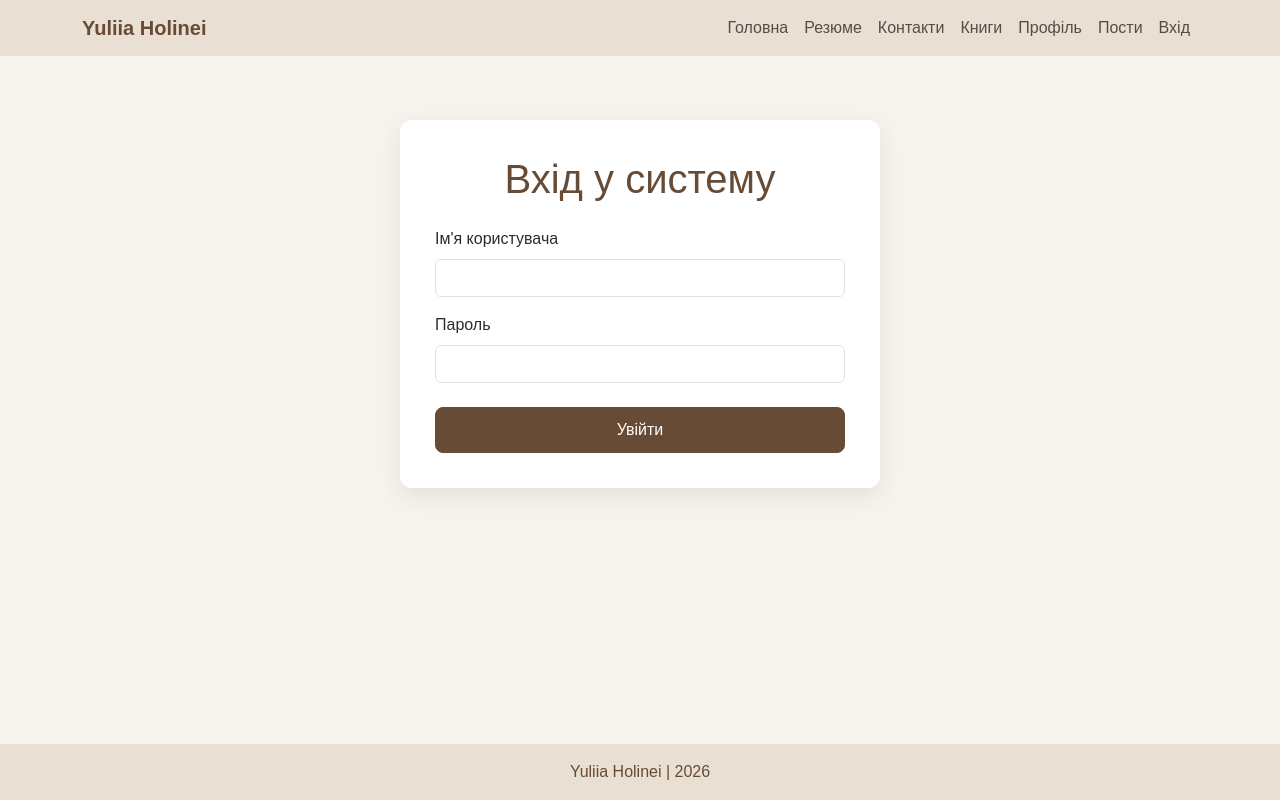
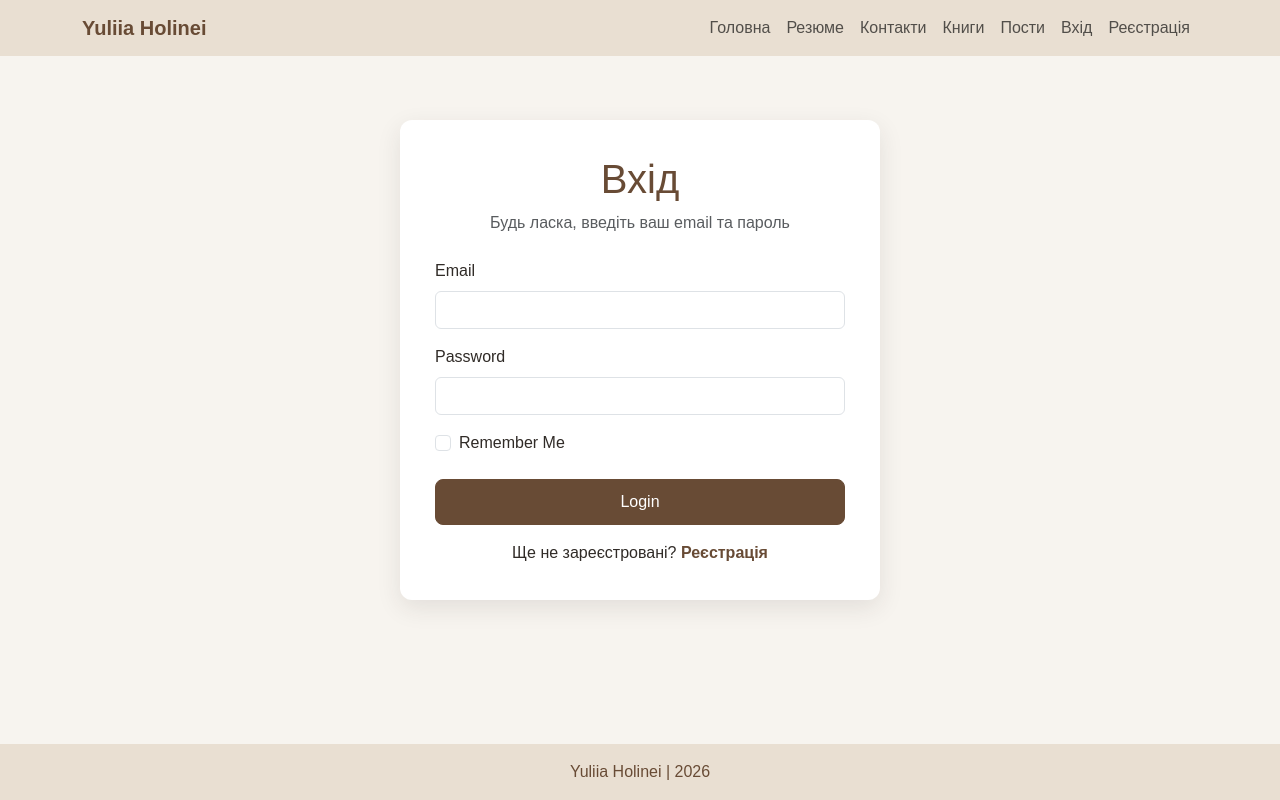
Before and after one commit to yuliiaholinei24a-sudo/flask-app-lab, a Flask app: page /users/login in a window 1280 px wide. Run offline with Flask 3, Linux system fonts and the light colour scheme; some libraries are stand-ins or nearby versions.

Commit message:
Complete lab 9: user registration, Flask-Login authentication and tests

```diff
--- a/app/static/css/styles.css
+++ b/app/static/css/styles.css
@@ -305,6 +305,45 @@ body.dark-theme .user-profile {
     color: #f5f5f5;
 }
 
+.auth-link {
+    color: #684b35;
+    font-weight: 600;
+    text-decoration: none;
+}
+
+.auth-link:hover {
+    color: #a45c25;
+    text-decoration: underline;
+}
+
+.users-table {
+    background-color: white;
+    border-radius: 12px;
+    overflow: hidden;
+    box-shadow: 0 8px 25px rgba(48, 43, 39, 0.08);
+}
+
+.users-table thead {
+    background-color: #684b35;
+    color: white;
+}
+
+.users-table thead th {
+    border: none;
+    padding: 14px 18px;
+    font-weight: 600;
+}
+
+.users-table tbody td {
+    padding: 13px 18px;
+    border-color: #eee8df;
+    color: #302b27;
+}
+
+.users-table tbody tr:hover {
+    background-color: #f7f4ef;
+}
+
 @media (max-width: 767px) {
     .contact-page {
         padding: 0 5px;
--- a/app/templates/_navbar.html
+++ b/app/templates/_navbar.html
@@ -43,21 +43,39 @@
                 </li>
 
                 <li class="nav-item">
-                    <a class="nav-link" href="{{ url_for('users.profile') }}">
-                        Профіль
-                    </a>
-                </li>
-
-                <li class="nav-item">
                     <a class="nav-link" href="{{ url_for('posts.all_posts') }}">
                         Пости
                     </a>
                 </li>
 
-                {% if 'username' not in session %}
+                {% if current_user.is_authenticated %}
+                    <li class="nav-item">
+                        <a class="nav-link" href="{{ url_for('users.users_list') }}">
+                            Користувачі
+                        </a>
+                    </li>
+
+                    <li class="nav-item">
+                        <a class="nav-link" href="{{ url_for('users.account') }}">
+                            Профіль
+                        </a>
+                    </li>
+
+                    <li class="nav-item">
+                        <a class="nav-link" href="{{ url_for('users.logout') }}">
+                            Вихід
+                        </a>
+                    </li>
+                {% else %}
                     <li class="nav-item">
                         <a class="nav-link" href="{{ url_for('users.login') }}">
                             Вхід
+                        </a>
+                    </li>
+
+                    <li class="nav-item">
+                        <a class="nav-link" href="{{ url_for('users.register') }}">
+                            Реєстрація
                         </a>
                     </li>
                 {% endif %}
--- /dev/null
+++ b/app/users/forms.py
@@ -0,0 +1,84 @@
+from flask_wtf import FlaskForm
+from wtforms import BooleanField, PasswordField, StringField, SubmitField
+from wtforms.validators import DataRequired, Email, EqualTo, Length, Regexp, ValidationError
+
+from app import db
+from app.posts.models import User
+
+
+class RegistrationForm(FlaskForm):
+    username = StringField(
+        "Username",
+        validators=[
+            DataRequired(message="Введіть ім'я користувача."),
+            Length(min=4, max=16, message="Довжина має бути від 4 до 16 символів."),
+            Regexp(
+                r"^[A-Za-z][A-Za-z0-9_.]*$",
+                message="Username must start with a letter and contain only letters, numbers, dots or underscores.",
+            ),
+        ],
+    )
+
+    email = StringField(
+        "Email",
+        validators=[
+            DataRequired(message="Введіть електронну пошту."),
+            Email(message="Некоректна адреса електронної пошти."),
+        ],
+    )
+
+    password = PasswordField(
+        "Password",
+        validators=[
+            DataRequired(message="Введіть пароль."),
+            Length(min=6, message="Пароль має містити щонайменше 6 символів."),
+        ],
+    )
+
+    confirm_password = PasswordField(
+        "Confirm Password",
+        validators=[
+            DataRequired(message="Підтвердіть пароль."),
+            EqualTo("password", message="Паролі не збігаються."),
+        ],
+    )
+
+    submit = SubmitField("Register")
+
+    def validate_username(self, username):
+        user = db.session.scalar(
+            db.select(User).where(User.username == username.data)
+        )
+        if user:
+            raise ValidationError(
+                f"Користувач з таким іменем {username.data} вже існує."
+            )
+
+    def validate_email(self, email):
+        user = db.session.scalar(
+            db.select(User).where(User.email == email.data)
+        )
+        if user:
+            raise ValidationError(
+                f"Користувач з таким емейлом {email.data} вже існує."
+            )
+
+
+class LoginForm(FlaskForm):
+    email = StringField(
+        "Email",
+        validators=[
+            DataRequired(message="Введіть електронну пошту."),
+            Email(message="Некоректна адреса електронної пошти."),
+        ],
+    )
+
+    password = PasswordField(
+        "Password",
+        validators=[
+            DataRequired(message="Введіть пароль."),
+        ],
+    )
+
+    remember = BooleanField("Remember Me")
+    submit = SubmitField("Login")
--- a/app/users/templates/users/login.html
+++ b/app/users/templates/users/login.html
@@ -1,39 +1,26 @@
 {% extends "base.html" %}
+{% from "macros/post_fields.html" import render_field %}
 
 {% block content %}
 <div class="auth-card">
-    <h1 class="text-center mb-4">Вхід у систему</h1>
+    <h1 class="text-center mb-2">Вхід</h1>
+    <p class="text-center text-muted mb-4">
+        Будь ласка, введіть ваш email та пароль
+    </p>
 
-    <form method="POST" action="{{ url_for('users.login') }}">
-        <div class="mb-3">
-            <label for="username" class="form-label">
-                Ім'я користувача
-            </label>
-            <input
-                type="text"
-                class="form-control"
-                id="username"
-                name="username"
-                required
-            >
-        </div>
+    <form method="POST" action="{{ url_for('users.login') }}" novalidate>
+        {{ form.hidden_tag() }}
 
-        <div class="mb-4">
-            <label for="password" class="form-label">
-                Пароль
-            </label>
-            <input
-                type="password"
-                class="form-control"
-                id="password"
-                name="password"
-                required
-            >
-        </div>
+        {{ render_field(form.email) }}
+        {{ render_field(form.password) }}
+        {{ render_field(form.remember) }}
 
-        <button type="submit" class="btn book-btn w-100">
-            Увійти
-        </button>
+        {{ form.submit(class_="btn book-btn w-100 mt-2") }}
     </form>
+
+    <p class="text-center mt-3 mb-0">
+        Ще не зареєстровані?
+        <a href="{{ url_for('users.register') }}" class="auth-link">Реєстрація</a>
+    </p>
 </div>
 {% endblock %}
--- a/app/users/views.py
+++ b/app/users/views.py
@@ -7,12 +7,15 @@ from flask import (
     session,
     url_for,
 )
+from flask_login import current_user, login_required, login_user, logout_user
+
+from app import db
+from app.posts.models import User
 
 from . import user_bp
+from .forms import LoginForm, RegistrationForm
 
 
-USERNAME = "yuliia"
-PASSWORD = "33333"
 COOKIE_PREFIX = "lab4_"
 
 
@@ -35,29 +38,99 @@ def admin():
     )
 
 
+@user_bp.route("/register", methods=["GET", "POST"])
+def register():
+    if current_user.is_authenticated:
+        return redirect(url_for("users.account"))
+
+    form = RegistrationForm()
+
+    if form.validate_on_submit():
+        user = User(
+            username=form.username.data,
+            email=form.email.data,
+            password="",
+        )
+        user.set_password(form.password.data)
+
+        db.session.add(user)
+        db.session.commit()
+
+        flash(f"Account created for {form.username.data}!", "success")
+        return redirect(url_for("users.login"))
+
+    return render_template(
+        "users/register.html",
+        title="Register",
+        form=form,
+    )
+
+
 @user_bp.route("/login", methods=["GET", "POST"])
 def login():
-    if request.method == "POST":
-        username = request.form.get("username", "")
-        password = request.form.get("password", "")
+    if current_user.is_authenticated:
+        return redirect(url_for("users.account"))
 
-        if username == USERNAME and password == PASSWORD:
-            session["username"] = username
-            flash("Ви увійшли в систему", "success")
-            return redirect(url_for("users.profile"))
+    form = LoginForm()
 
-        flash("Неправильний логін або пароль", "danger")
-        return redirect(url_for("users.login"))
+    if form.validate_on_submit():
+        user = db.session.scalar(
+            db.select(User).where(User.email == form.email.data)
+        )
 
-    return render_template("users/login.html", title="Вхід")
+        if user and user.check_password(form.password.data):
+            login_user(user, remember=form.remember.data)
+            session["username"] = user.username
+            flash("You logged in successfully!", "success")
+
+            next_page = request.args.get("next")
+            return redirect(next_page or url_for("users.account"))
+
+        flash("Error: Invalid email or password.", "danger")
+
+    return render_template(
+        "users/login.html",
+        title="Login",
+        form=form,
+    )
+
+
+@user_bp.route("/account")
+@login_required
+def account():
+    return render_template(
+        "users/account.html",
+        title="Account",
+        user=current_user,
+    )
+
+
+@user_bp.route("/list")
+@login_required
+def users_list():
+    users = db.session.scalars(
+        db.select(User).order_by(User.id)
+    ).all()
+
+    return render_template(
+        "users/users_list.html",
+        title="Users List",
+        users=users,
+    )
+
+
+@user_bp.route("/logout", methods=["GET", "POST"])
+@login_required
+def logout():
+    logout_user()
+    session.pop("username", None)
+    flash("You have been logged out.", "info")
+    return redirect(url_for("users.login"))
 
 
 @user_bp.route("/profile")
+@login_required
 def profile():
-    if "username" not in session:
-        flash("Спочатку увійдіть у систему", "danger")
-        return redirect(url_for("users.login"))
-
     cookies = {
         key: value
         for key, value in request.cookies.items()
@@ -67,25 +140,15 @@ def profile():
     return render_template(
         "users/profile.html",
         title="Профіль",
-        username=session["username"],
+        username=current_user.username,
         cookies=cookies,
         theme=session.get("theme", "light"),
     )
 
 
-@user_bp.route("/logout", methods=["POST"])
-def logout():
-    session.pop("username", None)
-    flash("Ви вийшли із системи", "success")
-    return redirect(url_for("users.login"))
-
-
 @user_bp.route("/cookies/add", methods=["POST"])
+@login_required
 def add_cookie():
-    if "username" not in session:
-        flash("Спочатку увійдіть у систему", "danger")
-        return redirect(url_for("users.login"))
-
     key = request.form.get("key", "").strip()
     value = request.form.get("value", "")
     max_age = request.form.get("max_age", "").strip()
@@ -118,11 +181,8 @@ def add_cookie():
 
 
 @user_bp.route("/cookies/delete", methods=["POST"])
+@login_required
 def delete_cookie():
-    if "username" not in session:
-        flash("Спочатку увійдіть у систему", "danger")
-        return redirect(url_for("users.login"))
-
     key = request.form.get("key", "").strip()
     cookie_name = f"{COOKIE_PREFIX}{key}"
 
@@ -138,11 +198,8 @@ def delete_cookie():
 
 
 @user_bp.route("/cookies/delete-all", methods=["POST"])
+@login_required
 def delete_all_cookies():
-    if "username" not in session:
-        flash("Спочатку увійдіть у систему", "danger")
-        return redirect(url_for("users.login"))
-
     response = make_response(redirect(url_for("users.profile")))
 
     for key in request.cookies:
@@ -154,11 +211,8 @@ def delete_all_cookies():
 
 
 @user_bp.route("/theme/<string:theme>", methods=["POST"])
+@login_required
 def change_theme(theme):
-    if "username" not in session:
-        flash("Спочатку увійдіть у систему", "danger")
-        return redirect(url_for("users.login"))
-
     if theme not in ("light", "dark"):
         flash("Невідома кольорова тема", "danger")
         return redirect(url_for("users.profile"))
```
Also changed, not shown: app/__init__.py (+9 -0 lines), app/posts/models.py (+14 -2 lines), app/users/templates/users/account.html (added, +22 -0 lines), app/users/templates/users/register.html (added, +27 -0 lines), app/users/templates/users/users_list.html (added, +34 -0 lines), tests/test_user_bp.py (+146 -10 lines).
